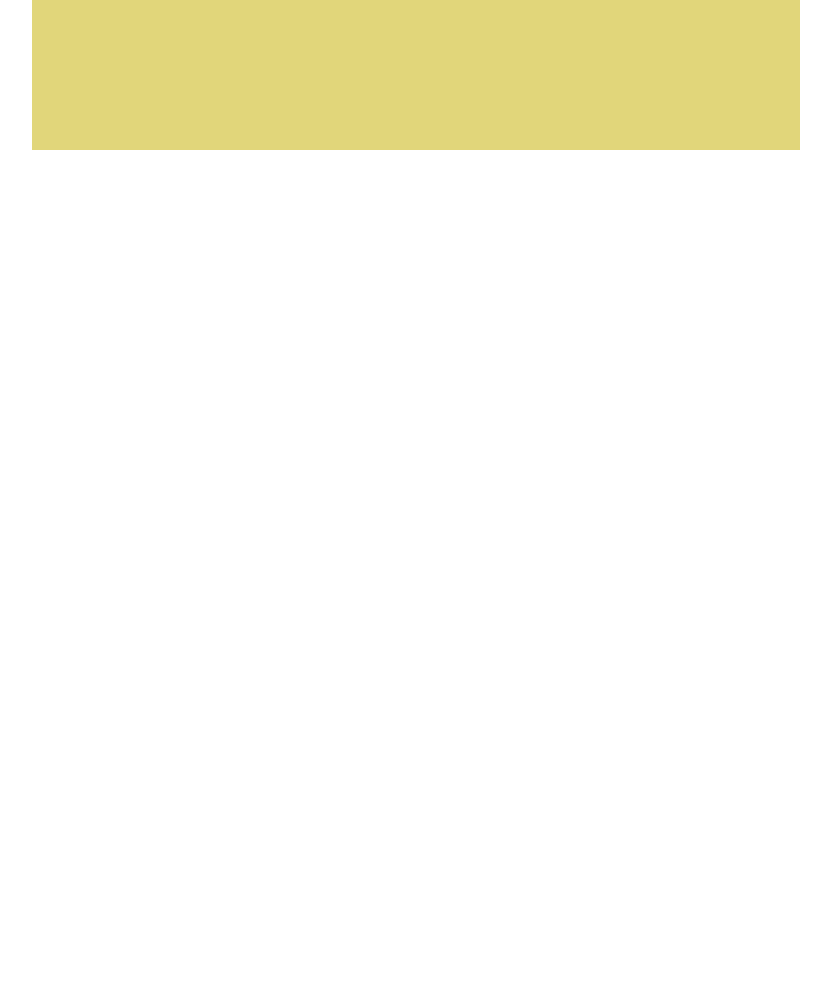
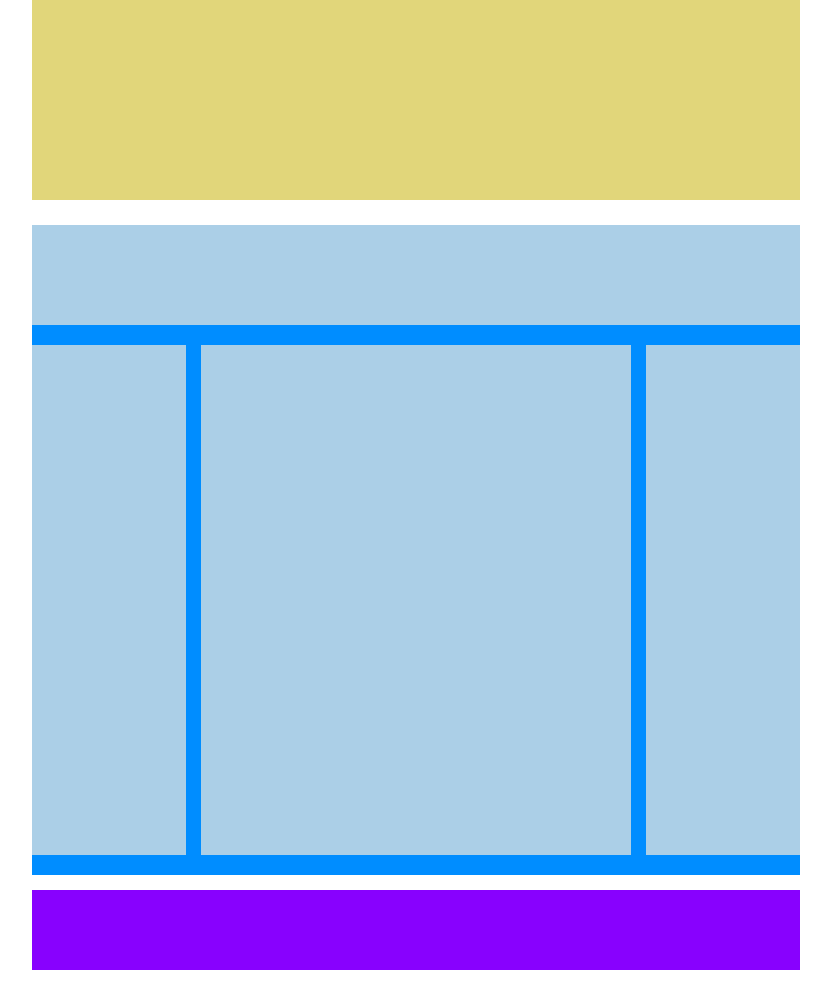
Before and after one commit to DavideBernardini/htmlcss-struttura-wp, a plain HTML site: page index.html in a window 1280 px wide. Shown: the part 500-1485 px from the top of the page, without its empty margins (224-1055 px from the left). Before the commit the page ends 800 px from the top, so only its background shows below. Drawn offline with Linux system fonts and the light colour scheme.

Commit message:
Aggiunta lower section con colonne + footer

```diff
--- a/css/style.css
+++ b/css/style.css
@@ -22,7 +22,7 @@
 /* Intestazione */
 
 header {
-    height: 100px;
+    height: 150px;
     background-color: #e579e6;
     margin: 25px 0;
 }
@@ -33,3 +33,42 @@ header {
     height: 500px;
     background-color: #e1d67a;
 }
+
+.lower-section {
+    height: 650px;
+    margin-top: 25px;
+    background-color: #008dff;
+}
+
+.top, .col-left, .col-center, .col-right {
+    background-color: #abcfe7;
+
+}
+
+.lower-section > .top {
+    height: 100px;
+}
+
+.lower-section > .columns {
+    margin: 20px 0;
+}
+
+.col-left, .col-center, .col-right {
+    float: left;
+    height: 510px;
+}
+
+.col-left, .col-right {
+    width: 20%;
+}
+
+.col-center {
+    width: calc( 60% - 30px);
+    margin: 0 15px;
+}
+
+footer {
+    height: 80px;
+    margin: 15px 0;
+    background-color: #8801fe;
+}
--- a/index.html
+++ b/index.html
@@ -15,7 +15,14 @@
             <!-- Corpo -->
             <main>
                 <section class="upper-section"></section>
-                <section class="lower-section clearfix"></section>
+                <section class="lower-section clearfix">
+                    <div class="top"></div>
+                    <div class="columns">
+                        <div class="col-left"></div>
+                        <div class="col-center"></div>
+                        <div class="col-right"></div>
+                    </div>
+                </section>
             </main>
             <!-- /Corpo -->
             <!-- Footer -->
```
